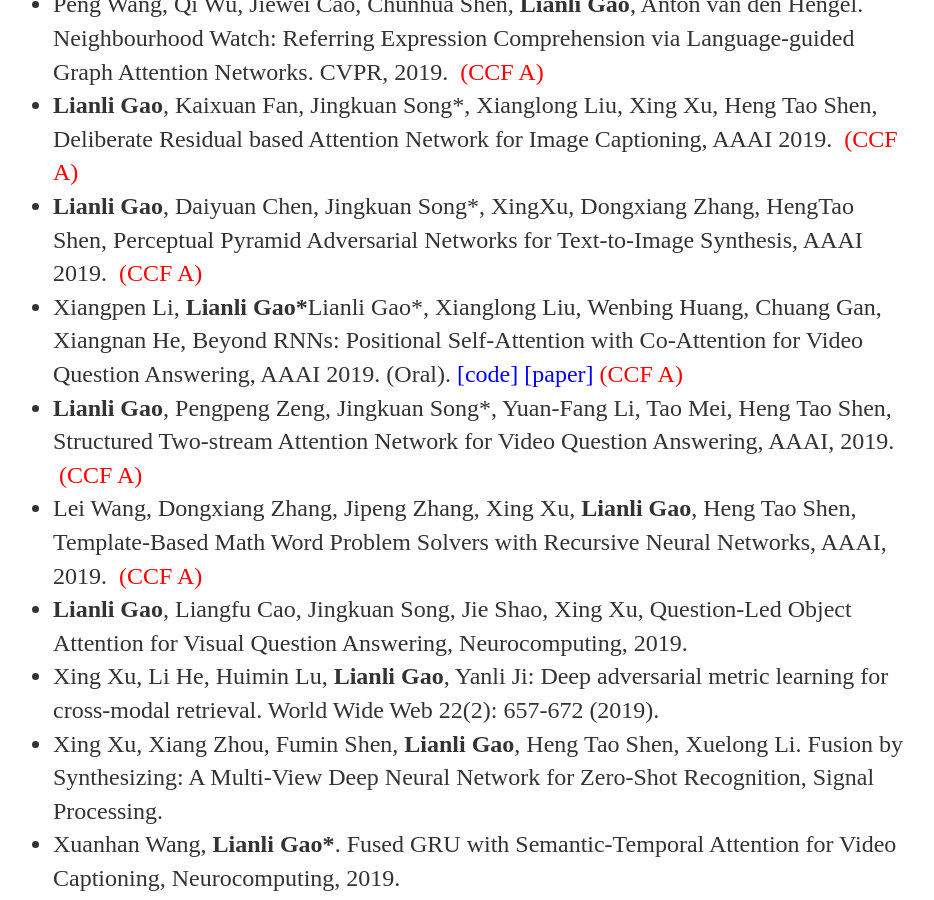
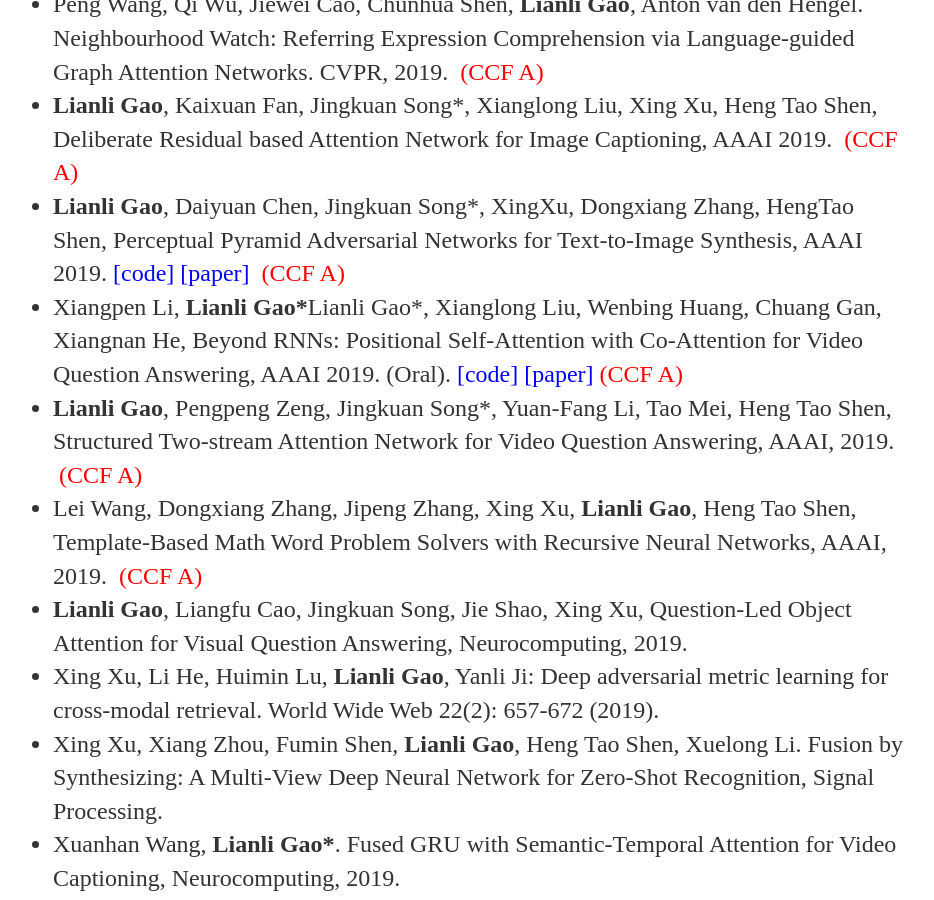
Before and after one commit to lianliGao/lianligao.github.io, a Jekyll site: the page built from cv/index.html, in a window 1280 px wide and 900 px high, scrolled down 2304 px. Shown: the whole window, without its empty margins (179-1113 px from the left). Built offline with Jekyll 4.4.1, drawn with Linux system fonts in a browser that asks for light colours.

Commit message:
Update index.html

```diff
--- a/cv/index.html
+++ b/cv/index.html
@@ -45,7 +45,7 @@
 <li>  Xinchen Liu, Wu Liu, Meng Zhang, Jingwen Chen, <strong>Lianli Gao</strong>, Chenggang Yan and Tao Mei. Social Relation Recognition from Videos via Multi-scale Spatial-Temporal Reasoning. CVPR 2019. <font color="#ff0000"><b>&nbsp;</b>(CCF A)</font></li>
 <li>  Peng Wang, Qi Wu, Jiewei Cao, Chunhua Shen, <strong>Lianli Gao</strong>, Anton van den Hengel. Neighbourhood Watch: Referring Expression Comprehension via Language-guided Graph Attention Networks.  CVPR, 2019. <font color="#ff0000"><b>&nbsp;</b>(CCF A)</font></li>
 <li>  <strong>Lianli Gao</strong>, Kaixuan Fan, Jingkuan Song*, Xianglong Liu, Xing Xu, Heng Tao Shen, Deliberate Residual based Attention Network for Image Captioning, AAAI 2019. <font color="#ff0000"><b>&nbsp;</b>(CCF A)</font></li>
-<li>  <strong>Lianli Gao</strong>, Daiyuan Chen, Jingkuan Song*, XingXu, Dongxiang Zhang, HengTao Shen, Perceptual Pyramid Adversarial Networks for Text-to-Image Synthesis, AAAI 2019. <font color="#ff0000"><b>&nbsp;</b>(CCF A)</font></li>
+<li>  <strong>Lianli Gao</strong>, Daiyuan Chen, Jingkuan Song*, XingXu, Dongxiang Zhang, HengTao Shen, Perceptual Pyramid Adversarial Networks for Text-to-Image Synthesis, AAAI 2019. <a href="https://github.com/yayeoCddy/PPAN" rel="nofollow"><font color="#0000ff"> [code] </font></a> <a href="https://aaai.org/ojs/index.php/AAAI/article/view/4844" rel="nofollow"><font color="#0000ff"> [paper] </font></a><font color="#ff0000"><b>&nbsp;</b>(CCF A)</font></li>
 <li>  Xiangpen Li, <strong>Lianli Gao*</strong>Lianli Gao*, Xianglong Liu, Wenbing Huang, Chuang Gan, Xiangnan He, Beyond RNNs: Positional Self-Attention with Co-Attention for Video Question Answering, AAAI 2019. (Oral). <a href="https://github.com/lixiangpengcs/PSAC" rel="nofollow"><font color="#0000ff">[code]</font></a> <a href="https://www.aaai.org/ojs/index.php/AAAI/article/view/4887" rel="nofollow"><font color="#0000ff">[paper]</font></a><font color="#ff0000"><b>&nbsp;</b>(CCF A)</font></li>
 <li>  <strong>Lianli Gao</strong>, Pengpeng Zeng, Jingkuan Song*, Yuan-Fang Li, Tao Mei, Heng Tao Shen, Structured Two-stream Attention Network for Video Question Answering, AAAI, 2019. <font color="#ff0000"><b>&nbsp;</b>(CCF A)</font></li>
 <li>  Lei Wang, Dongxiang Zhang, Jipeng Zhang, Xing Xu, <strong>Lianli Gao</strong>, Heng Tao Shen, Template-Based Math Word Problem Solvers with Recursive Neural Networks, AAAI, 2019. <font color="#ff0000"><b>&nbsp;</b>(CCF A)</font></li>
```
